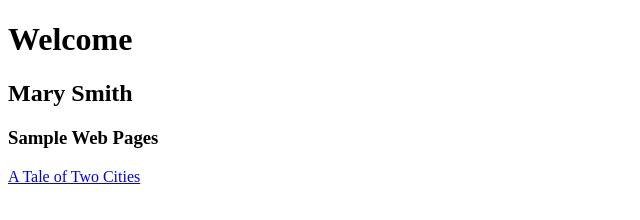
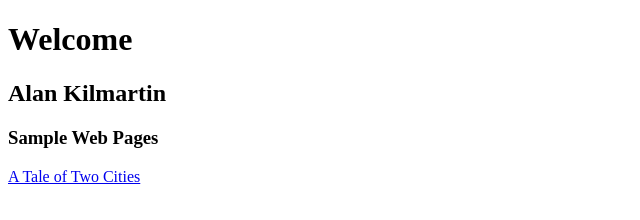
Before and after one commit to kilmartina/kilmartina.github.io, a plain HTML site: page index.html in a window 1280 px wide. Shown: the full height of the page, 0-640 px from the left. Drawn offline with Linux system fonts and the light colour scheme.

Commit message:
Add files via upload

```diff
--- a/index.html
+++ b/index.html
@@ -9,7 +9,7 @@
 <body>
 
     <h1>Welcome</h1>
-    <h2>Mary Smith</h2>
+    <h2>Alan Kilmartin</h2>
 
     <h3>Sample Web Pages</h3>
 
```
